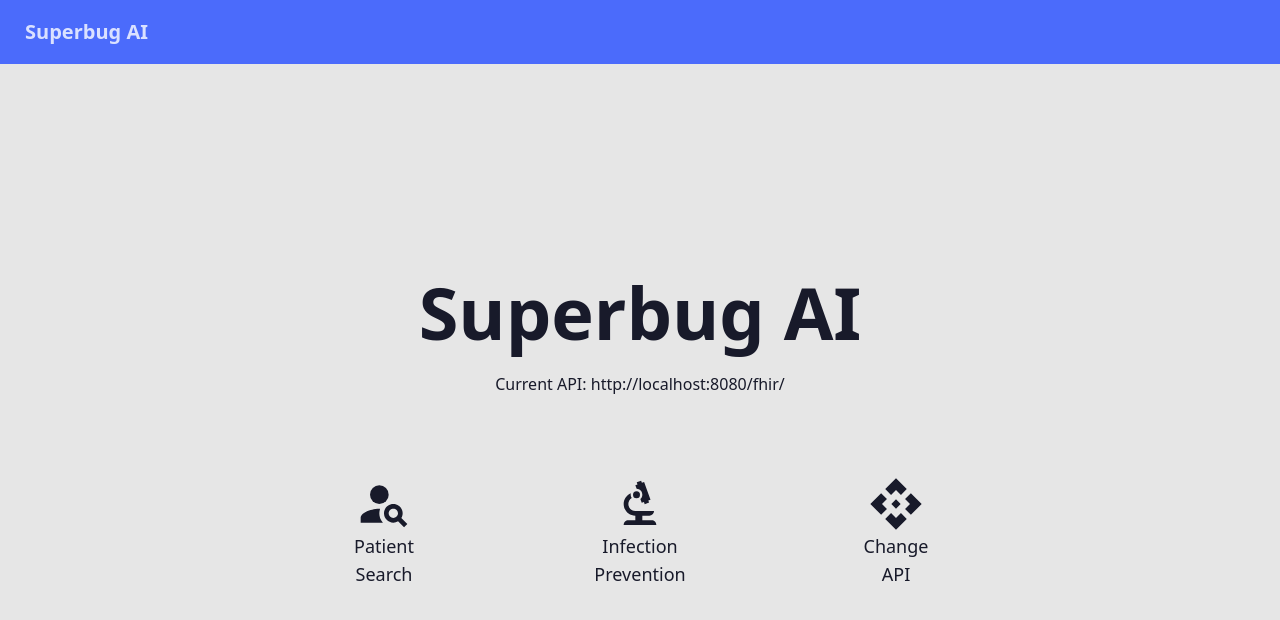
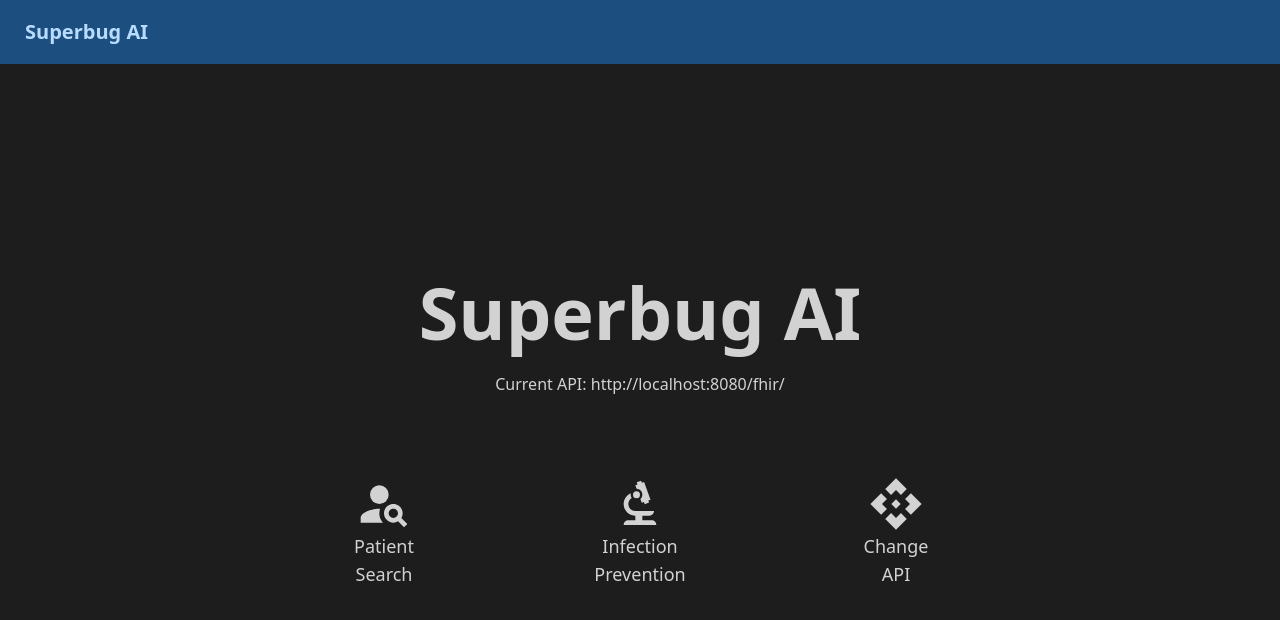
Before and after one commit to dhuang101/superbug-ai-app, a Next.js app: page / in a window 1280 px wide. Shown: the top 620 px of the page. Built offline with nearby package versions, Linux system fonts and the light colour scheme.

Commit message:
Placeholder font replacement

```diff
--- a/src/pages/_app.tsx
+++ b/src/pages/_app.tsx
@@ -19,7 +19,7 @@ export default function MyApp({ Component, pageProps }) {
 
 	return (
 		<LocalizationProvider dateAdapter={AdapterDayjs}>
-			<div data-theme="corporate" id="themeWrapper">
+			<div data-theme="business" className="font-sans" id="themeWrapper">
 				<ApiContext.Provider value={contextWrapper}>
 					<div className="flex flex-col h-screen min-w-screen">
 						<NavBar />
```
